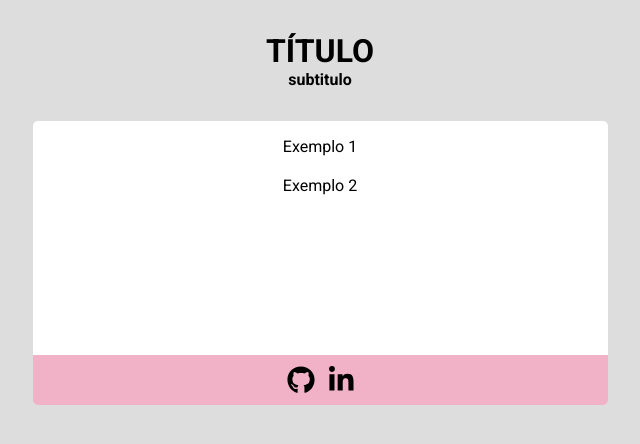
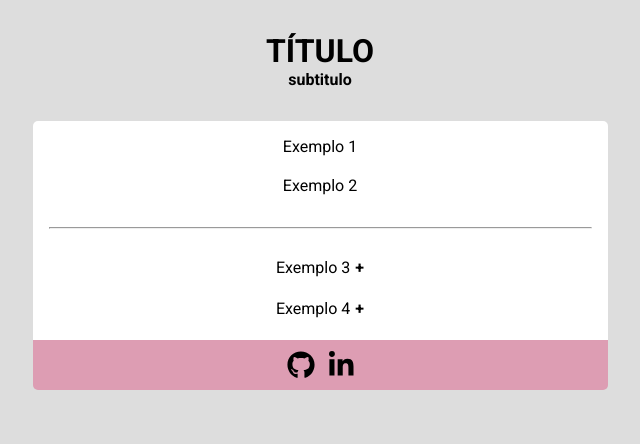
Before and after one commit to CaioLima96/catalogo-de-projetos, a plain HTML site: page index.html in a window 1280 px wide. Shown: the whole page, without its empty margins (320-960 px from the left). Drawn offline with Linux system fonts and the light colour scheme.

Commit message:
atualizado o layout

```diff
--- a/index.html
+++ b/index.html
@@ -1,13 +1,14 @@
 <!DOCTYPE html>
 <html lang="ptbr">
 <head>
-    <title>Project Catalog</title>
+    <title>Catálogo de Projetos</title>
+    <link rel="icon" href="paw.png" type="image/icon type"> <!--Se quiser, pode mudar o icone da página-->
 
     <meta charset="UTF-8">
     <meta http-equiv="X-UA-Compatible" content="IE=edge">
     <meta name="viewport" content="width=device-width, initial-scale=1.0">
 
-    <!--My CSS-->
+    <!--CATÁLOGO DE PROJETOS CSS-->
     <link rel="stylesheet" href="main.css">
 
     <!-- Font Awesome icons (free version)-->
@@ -16,27 +17,68 @@
 
 <body>
 
-    <div id="title-container">
+    <header>
         <h1>TÍTULO</h1>
         <h4>subtitulo</h4>
-    </div>
+    </header>
 
-    <div id="content-container">
+    <main>
 
-        <main>
+        <!--Apenas exclua a parte que não quer e o <hr>-->
+
+        <section id="exemplo-1">
             <div>
                 <a href="#" target="_blank">Exemplo 1</a>
             </div>
             <div>
                 <a href="#" target="_blank"><p>Exemplo 2</p></a>
             </div>
-        </main>
 
-        <footer>
-            <a href="#" target="_blank"><i class="fab fa-github fa-2x"></i></a>
-            <a href="#" target="_blank"><i class="fab fa-linkedin-in fa-2x"></i></a>
-        </footer>
-    </div>
+        </section>
+
+        <hr style="margin-bottom: 23px;">
+
+        <section id="exemplo-2">
+
+            <button type="button" class="collapsible">Exemplo 3</button>
+            <div class="content">
+                <a href="#" target="_blank"><p class="first-p">Vide electram sadipscing et per</p></a>
+                <a href="#" target="_blank"><p>Nullam a nisl ut ante blandit hendrerit</p></a>
+                <a href="#" target="_blank"><p>Ut enim ad minima veniam, quis nostrum</p></a>
+                <a href="#" target="_blank"><p>Quis autem vel eum iure reprehenderit qui</p></a>
+            </div>
+
+            <button type="button" class="collapsible">Exemplo 4</button>
+                <div class="content">
+                <a href="#" target="_blank"><p> Et harum quidem rerum facilis est et expedita distinctio.</p></a>
+            </div>
+
+        </section >
+
+
+    </main>
+
+    <footer>
+        <a href="#" target="_blank"><i class="fab fa-github fa-2x"></i></a>
+        <a href="#" target="_blank"><i class="fab fa-linkedin-in fa-2x"></i></a>
+    </footer>
+
+    <script>
+        var coll = document.getElementsByClassName("collapsible");
+        var i;
+
+        for (i = 0; i < coll.length; i++) {
+        coll[i].addEventListener("click", function() {
+            this.classList.toggle("active");
+            var content = this.nextElementSibling;
+            if (content.style.maxHeight){
+            content.style.maxHeight = null;
+            } else {
+            content.style.maxHeight = content.scrollHeight + "px";
+            }
+        });
+        }
+    </script>
 
 </body>
 
--- a/main.css
+++ b/main.css
@@ -11,7 +11,22 @@ body {
     background-color: rgb(221, 221, 221);
 }
 
-#title-container {
+a {
+    color: black;
+    text-decoration: none;
+}
+
+section a:hover {
+    font-style: italic;
+    cursor: pointer;
+    color: #dd2965;
+}
+
+
+
+/*=============== HEADER ===============*/
+
+header {
     max-width: 575px;
     width: 80%;
     margin-top: 2rem;
@@ -20,7 +35,11 @@ body {
     text-align: center;
 }
 
-#content-container {
+
+
+/*=============== MAIN ===============*/
+
+main {
     max-width: 575px;
     width: 80%;
     margin-top: 2rem;
@@ -28,40 +47,97 @@ body {
     margin-right: auto;
     text-align: center;
     background-color: white;
-    border-radius: 5px;
-    padding-top: 1rem;
+    border-top-left-radius:  0.313rem;
+    border-top-right-radius:  0.313rem;
+    padding: 1rem;
 }
 
-main div:nth-child(1) {
+
+/*==== EXEMPLO 1 ===*/
+
+#exemplo-1 div:nth-child(1) {
     margin-bottom: 1.25rem;
 }
 
-a {
-    color: black;
-    text-decoration: none;
+#exemplo-1 {
+    margin-bottom: 2rem;
 }
 
-a:hover {
-    font-style: italic;
-    cursor: pointer;
+/*==== EXEMPLO 2 ===*/
+
+#exemplo-2 button:not(button:first-child) {
+    margin-top: 0.625rem;
 }
 
-main {
-    margin-bottom: 10rem;
+#exemplo-2 .content a p:not(.first-p){
+    margin-top: 10px;
 }
+
+
+
+.collapsible { /* Estiliza o botão que que é usado para abrir e fechar o conteudo  */
+    background-color: transparent;
+    color: white;
+    cursor: pointer;
+    padding: 18px;
+    border: none;
+    text-align: left;
+    outline: none;
+    font-size: 15px;
+}
+
+#exemplo-2 button{
+    font-size: 1rem;
+    color: black;
+    text-align: center;
+    padding: 0.375rem;
+    border-radius: 0.25rem;
+}
+
+/*.active,*/ .collapsible:hover {
+    background-color: #F1B2C7;
+}
+
+.collapsible:after {
+    content: '\002B';
+    color: black;
+    font-weight: bold;
+    /* float: right; */
+    margin-left: 5px;
+}
+
+.active:after {
+    content: "\2212";
+}
+
+.content {
+    padding: 0 18px;
+    max-height: 0;
+    overflow: hidden;
+    transition: max-height 0.2s ease-out;
+}
+
+
+/*=============== FOOTER ===============*/
 
 footer {
     display: flex;
     align-items: center;
     justify-content: center;
+
+    max-width: 575px;
+    width: 80%;
+    margin-left: auto;
+    margin-right: auto;
+
     background-color: #dc387063;
-    border-bottom-right-radius: 5px;
-    border-bottom-left-radius: 5px;
+    border-bottom-right-radius: 0.313rem;
+    border-bottom-left-radius: 0.313rem;
     height: 50px;
 }
 
 footer a:first-child {
-    margin-right: 14px;
+    margin-right: 0.875rem;
 }
 
 footer .fa-2x {
```
Also changed, not shown: paw.png (added), 2 other files.
